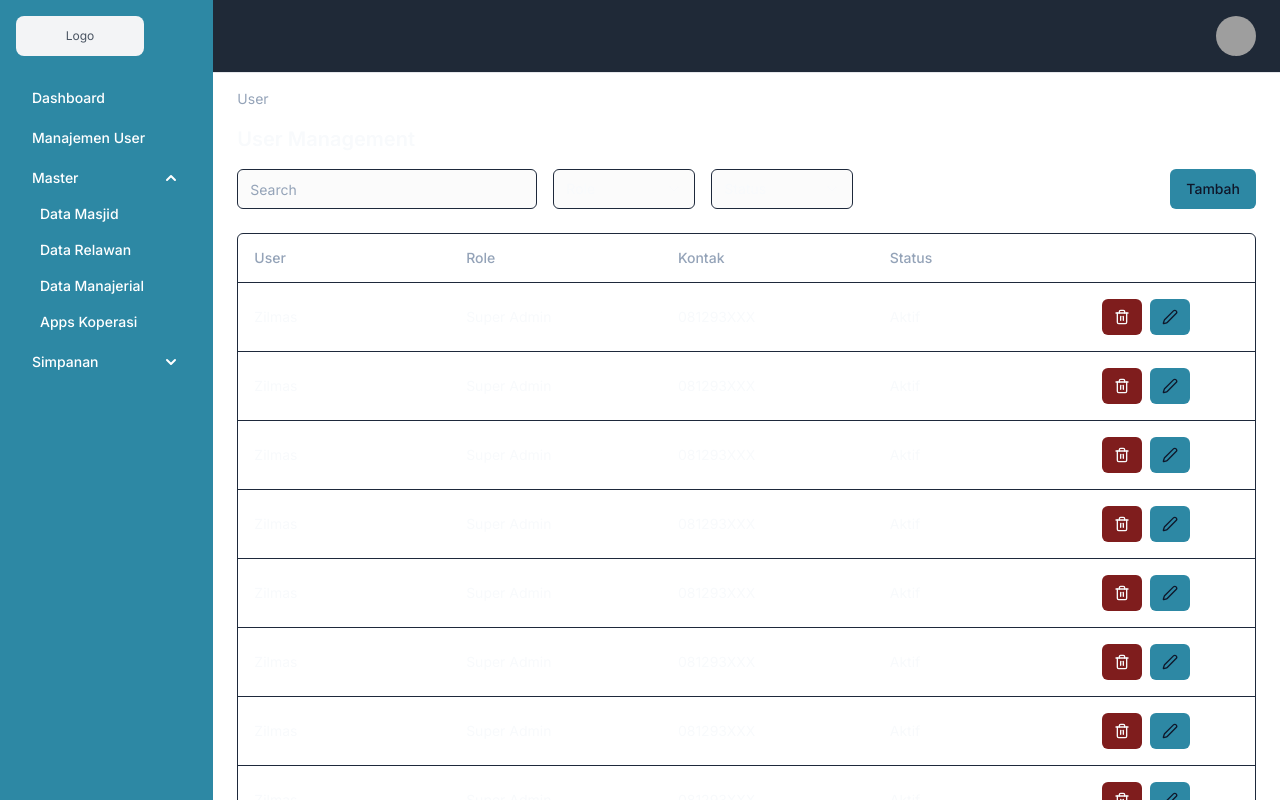
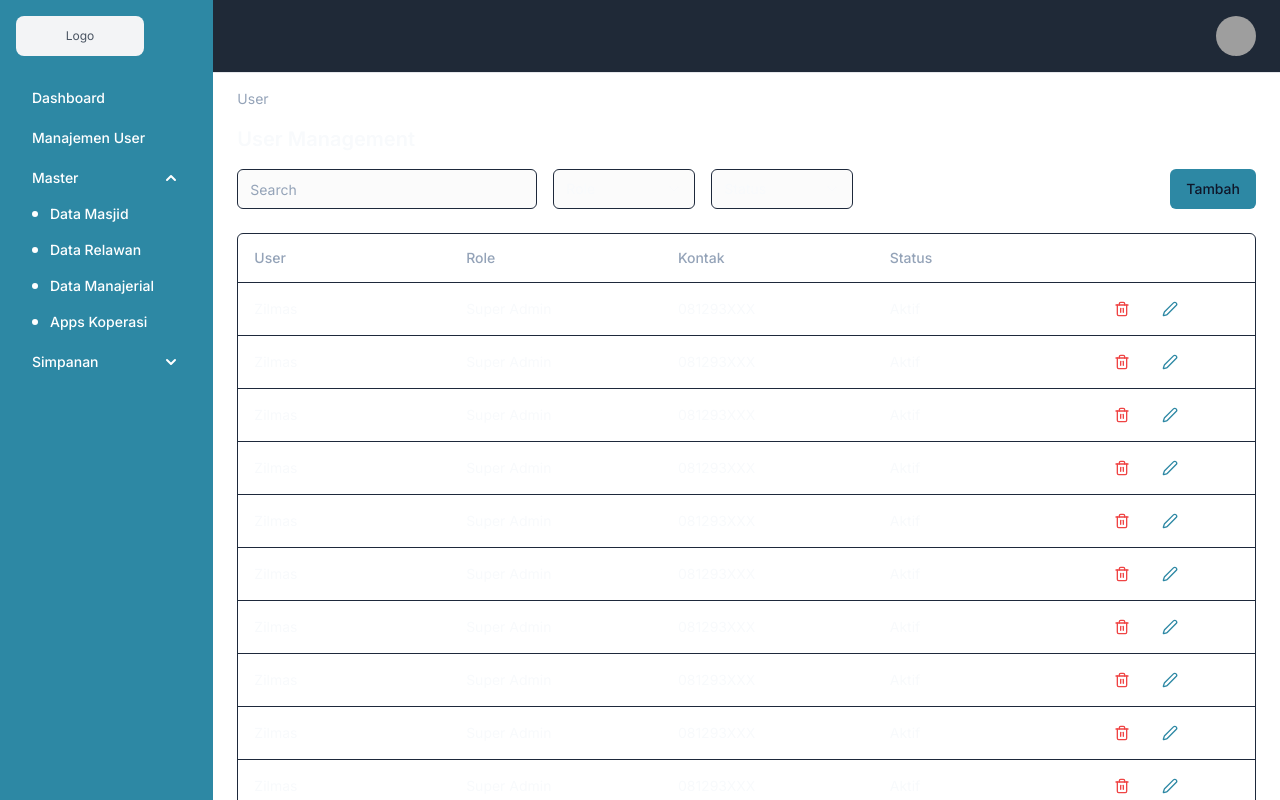
Before and after one commit to zilmasarjuna12/admin-panel, a Next.js app: page /dashboard/user in a window 1280 px wide. Both pictures are taken after a click on the heading "Master". Built offline with nearby package versions, Linux system fonts and the light colour scheme; grey boxes are pictures that could not be loaded.

Commit message:
update navigation

```diff
--- a/src/app/dashboard/master/masjid/_component/list.tsx
+++ b/src/app/dashboard/master/masjid/_component/list.tsx
@@ -74,13 +74,16 @@ const List = () => {
         return (
           <div className="flex space-x-2">
             <Button
-              variant="destructive"
+              variant="link"
               size="sm"
             >
-              <Trash2 className="w-4" />
+              <Trash2
+                className="w-4 text-red-500"
+              />
             </Button>
             <Button
               size="sm"
+              variant="link"
             >
               <Edit2 className="w-4" />
             </Button>
--- a/src/app/dashboard/user/_component/list.tsx
+++ b/src/app/dashboard/user/_component/list.tsx
@@ -114,14 +114,17 @@ const List = () => {
 
         return (
           <div className="flex space-x-2">
-            <Button
-              variant="destructive"
+           <Button
+              variant="link"
               size="sm"
             >
-              <Trash2 className="w-4" />
+              <Trash2
+                className="w-4 text-red-500"
+              />
             </Button>
             <Button
               size="sm"
+              variant="link"
             >
               <Edit2 className="w-4" />
             </Button>
--- a/src/components/menu.tsx
+++ b/src/components/menu.tsx
@@ -50,11 +50,15 @@ const Menu: React.FC<MenuProps> = ({
                           <li key={subitem.key}>
                             <Link
                               href={item.href || ""}
-                              className="block rounded-lg px-4 py-2 text-sm font-medium text-white hover:bg-primary-dark"
+                              className="block rounded-lg px-2 py-2 text-sm font-medium text-white hover:bg-primary-dark"
                             >
-                              {
-                                subitem.label
-                              }
+                              <span className="flex items-center">
+                                <span className="w-1.5 h-1.5 bg-white relative mr-3 rounded-full" />
+
+                                {
+                                  subitem.label
+                                }
+                              </span>
                             </Link>
                           </li>
                         )
--- a/src/components/ui/table.tsx
+++ b/src/components/ui/table.tsx
@@ -87,7 +87,7 @@ const TableCell = React.forwardRef<
 >(({ className, ...props }, ref) => (
   <td
     ref={ref}
-    className={cn("p-4 align-middle [&:has([role=checkbox])]:pr-0", className)}
+    className={cn("px-4 py-2 align-middle [&:has([role=checkbox])]:pr-0 text-sm", className)}
     {...props}
   />
 ))
```
